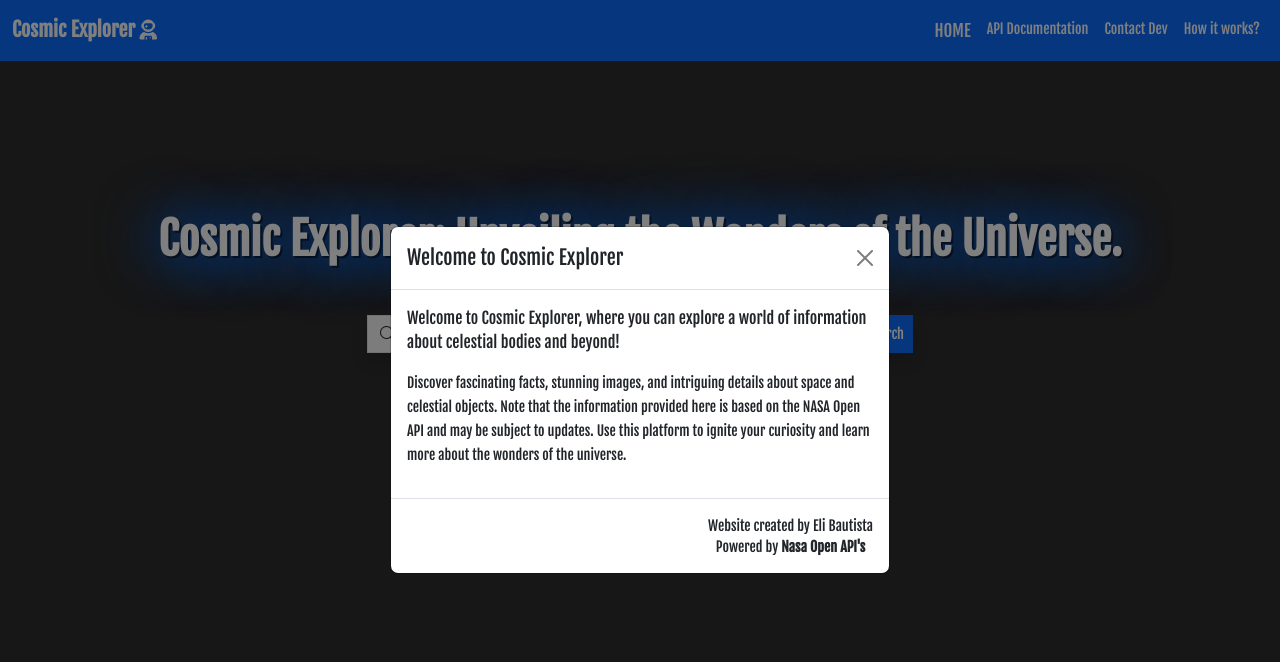
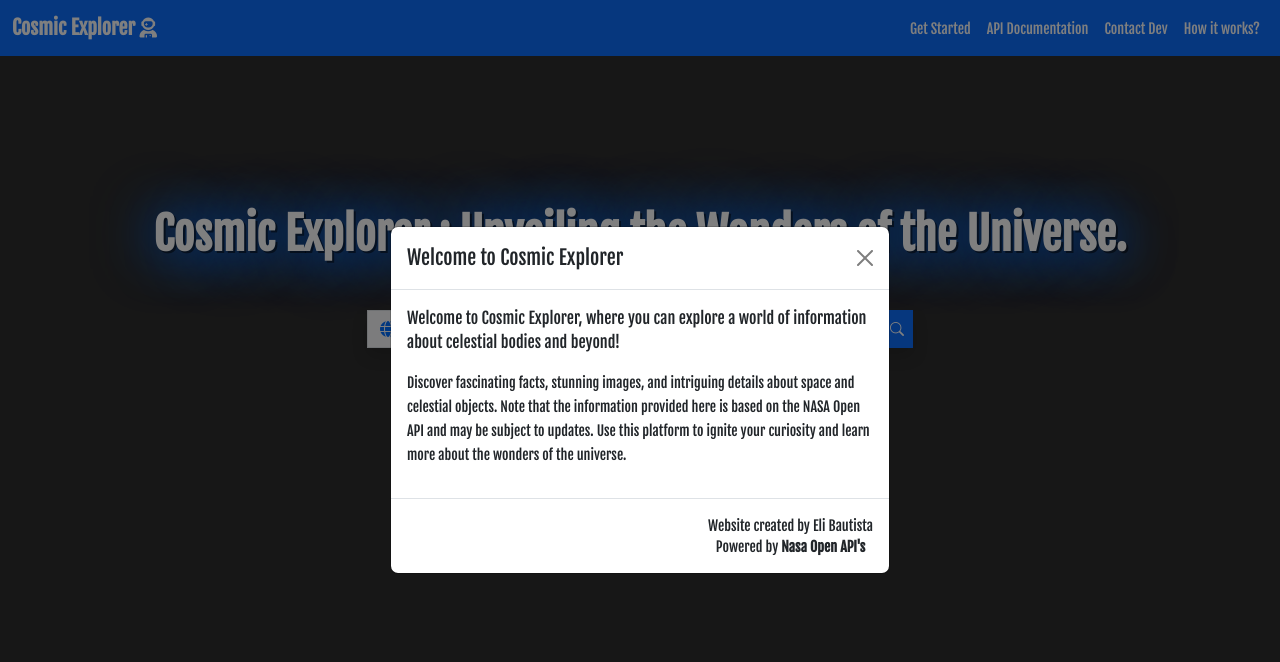
Before and after one commit to eligiorbautista/cosmic-explorer, a plain HTML site: page index.html in a window 1280 px wide. Shown: the top 662 px of the page. Drawn offline with nearby package versions, Linux system fonts and the light colour scheme.

Commit message:
initial commit

```diff
--- a/index.html
+++ b/index.html
@@ -9,7 +9,7 @@
     <meta name="description"
         content="Explore the wonders of the universe with Cosmic Explorer. Discover fascinating facts, stunning images, and intriguing details about space and celestial objects based on NASA's Open API. Ignite your curiosity and learn more about the mysteries of the cosmos.">
     <title>Cosmic Explorer</title>
-    <link rel="shortcut icon" href="src/assets/icons/icon.ico" type="image/x-icon">
+    <link rel="shortcut icon" href="src/assets/icons/icon.png" type="image/x-icon">
     <link href="https://cdn.jsdelivr.net/npm/bootstrap@5.3.2/dist/css/bootstrap.min.css" rel="stylesheet"
         integrity="sha384-T3c6CoIi6uLrA9TneNEoa7RxnatzjcDSCmG1MXxSR1GAsXEV/Dwwykc2MPK8M2HN" crossorigin="anonymous">
     <link rel="stylesheet" href="https://cdn.jsdelivr.net/npm/bootstrap-icons@1.11.1/font/bootstrap-icons.css">
@@ -39,7 +39,7 @@
                 <ul class="navbar-nav">
                     <li class="nav-item">
                         <a href="index.html" target="_blank"
-                            class="nav-link text-white text-start active"><small>Home</small></a>
+                            class="nav-link text-white text-start"><small>Get Started</small></a>
                     </li>
                     <li class="nav-item">
                         <a href="https://api.nasa.gov/" target="_blank"
@@ -61,13 +61,13 @@
     <main class="mb-5">
         <div class="container">
             <div class="row justify-content-center mt-5">
-                <h2 class="text-center my-5" id="tagline">Cosmic Explorer: Unveiling the Wonders of the Universe.</h2>
+                <h2 class="text-center my-5" id="tagline">Cosmic Explorer : Unveiling the Wonders of the Universe.</h2>
                 <div class="col-lg-6">
                     <form>
                         <div class="mb-4 input-group shadow">
-                            <span class="input-group-text rounded-0"><i class="bi bi-search"></i></span>
+                            <span class="input-group-text rounded-0"><i class="fa-solid fa-globe" style="color: #006eff;"></i></span>
                             <input type="text" class="form-control" id="searchInput" placeholder="">
-                            <button class="btn btn-sm btn-primary rounded-0">Search</button>
+                            <button class="btn btn-sm btn-primary rounded-0"><i class="bi bi-search"></i></button>
                         </div>
                     </form>
                 </div>
--- a/src/assets/js/index.js
+++ b/src/assets/js/index.js
@@ -10,7 +10,7 @@ const nasaApiUri = 'https://api.nasa.gov/planetary/apod';
 
 // Event listener for DOMContentLoaded
 document.addEventListener("DOMContentLoaded", function () {
-    tagline.style.setProperty("margin-top", screenWidth < 480 ? "4vh" : "13vh", "important");
+    tagline.style.setProperty("margin-top", screenWidth < 480 ? "18vh" : "13vh", "important");
 
     const categoriesDropDown = document.getElementById('categoriesDropDown');
     if (categoriesDropDown) {
@@ -86,7 +86,7 @@ function updateResultCards(items) {
             // Show result modal and adjust tagline margin
             resultModal.show();
             tagline.style.display = 'block';
-            tagline.style.setProperty("margin-top", screenWidth < 480 ? "4vh" : "13vh", "important");
+            tagline.style.setProperty("margin-top", screenWidth < 480 ? "18vh" : "13vh", "important");
         } else {
             // Hide tagline and display result cards
             hideTagline();
@@ -163,7 +163,7 @@ function showResultModal() {
     var resultModal = new bootstrap.Modal(document.getElementById('resultModal'));
     resultModal.show();
     tagline.style.display = 'block';
-    tagline.style.setProperty("margin-top", screenWidth < 480 ? "4vh" : "13vh", "important");
+    tagline.style.setProperty("margin-top", screenWidth < 480 ? "18vh" : "13vh", "important");
 }
 
 function hideTagline() {
```
Also changed, not shown: src/assets/icons/bg.png (added), src/assets/icons/icon.ico, src/assets/icons/icon.png (added), src/assets/icons/og.png (added), src/assets/icons/text.png (added).
